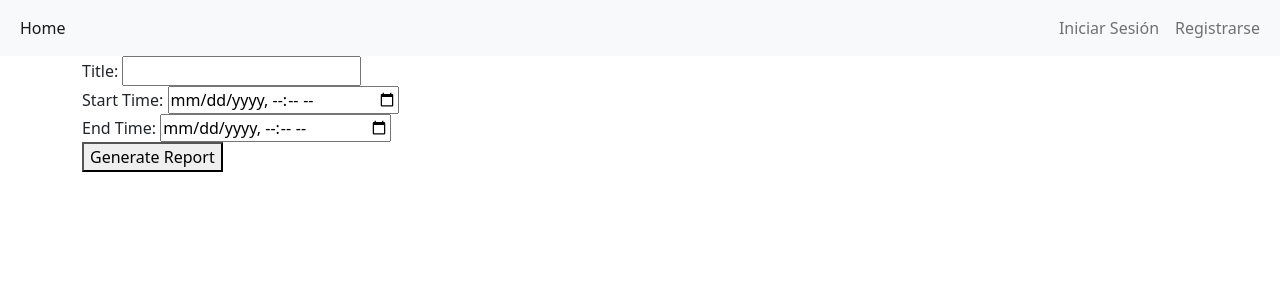
After one commit to GabrielLacunza/TicketApp, a Django app: page /ticket/generate/ in a window 1280 px wide. The commit adds this page. Shown: the top 300 px of the page. Run offline with Django 4.2, Linux system fonts and the light colour scheme.

Commit message:
Funcionalidad completada, queda pendiente; documentacion, generar mas datos de prueba, dar detalle al formulario de los reportes

```diff
--- a/TicketApp/TicketApp/settings.py
+++ b/TicketApp/TicketApp/settings.py
@@ -110,9 +110,9 @@ AUTH_PASSWORD_VALIDATORS = [
 # Internationalization
 # https://docs.djangoproject.com/en/4.2/topics/i18n/
 
-LANGUAGE_CODE = 'es'
+LANGUAGE_CODE = 'es-cl'
 
-TIME_ZONE = 'UTC'
+TIME_ZONE = 'America/Santiago'
 
 USE_I18N = True
 
--- /dev/null
+++ b/TicketApp/templates/admin/generate_report.html
@@ -0,0 +1,19 @@
+{% extends 'index.html' %}
+
+{% block content %}
+
+<form method="post" action="{% url 'generate_report' %}">
+    {% csrf_token %}
+    <label for="id_title">Title:</label>
+    <input type="text" name="title" id="id_title" required>
+    <br>
+    <label for="id_start_time">Start Time:</label>
+    <input type="datetime-local" name="start_time" id="id_start_time" required>
+    <br>
+    <label for="id_end_time">End Time:</label>
+    <input type="datetime-local" name="end_time" id="id_end_time" required>
+    <br>
+    <button type="submit">Generate Report</button>
+</form>
+
+{% endblock %}
--- a/TicketApp/templates/navbar.html
+++ b/TicketApp/templates/navbar.html
@@ -18,6 +18,9 @@
           </li>
           <li class="nav-item">
             <a class="nav-link" href="{% url 'list_ticket' %}">Listado tickets</a>
+          </li>
+          <li class="nav-item">
+            <a class="nav-link" href="{% url 'generate_report' %}">Reportes</a>
           </li>
         {% else %}
           <li class="nav-item">
--- a/TicketApp/ticket/forms.py
+++ b/TicketApp/ticket/forms.py
@@ -59,3 +59,8 @@ class TicketAddForm(forms.ModelForm):
 class TicketSearchForm(forms.Form):
     origen = forms.ChoiceField(choices=Eleccion_lugar, required=False)
     destino = forms.ChoiceField(choices=Eleccion_lugar, required=False)
+
+class ReportForm(forms.Form):
+    title = forms.CharField(max_length=255)
+    start_time = forms.DateTimeField(label='Start Time')
+    end_time = forms.DateTimeField(label='End Time')
--- a/TicketApp/ticket/urls.py
+++ b/TicketApp/ticket/urls.py
@@ -1,7 +1,7 @@
 from django.contrib import admin
 from django.urls import path
 from . import views
-from .views import ticket_detalle, reserva_ticket, ticket_list
+from .views import ticket_detalle, reserva_ticket, ticket_list, generate_report, generate_report_pdf, download_report
 from django.conf import settings
 from django.conf.urls.static import static
 
@@ -26,6 +26,11 @@ urlpatterns = [
 
     path('ticket/<uuid:numero_ticket>/', ticket_detalle, name='ticket_detalle'),
     path('reserva/<uuid:numero_ticket>/', reserva_ticket, name='reserva_ticket'),
+
+    # ==== Funciones para la reporteria de tickets
+
+    path('generate/', generate_report, name='generate_report'),
+    path('generate/download/<str:pdf_path>/', download_report, name='download_report'),
 ]
 if settings.DEBUG:
     urlpatterns += static(settings.MEDIA_URL, document_root=settings.MEDIA_ROOT)
--- a/TicketApp/ticket/views.py
+++ b/TicketApp/ticket/views.py
@@ -1,13 +1,19 @@
 from django.shortcuts import render, get_object_or_404, redirect
 from django.contrib import messages
 from .models import Ticket
-from .forms import  TicketSearchForm, TicketAddForm
+from .forms import  TicketSearchForm, TicketAddForm, ReportForm
 from django.urls import reverse_lazy
 from django.views.generic import ListView, CreateView, UpdateView, DeleteView
 from qrcode import *
 from django.conf import settings
 from core.models import Targetas
 import json
+import pandas as pd
+import matplotlib.pyplot as plt
+import matplotlib
+matplotlib.use('Agg')
+from fpdf import FPDF
+from django.http import HttpResponse
 # Create your views here.
 
 class TicketCreate(CreateView):
@@ -133,3 +139,76 @@ def qrCode(request, numero_ticket):
     img.save(f"{settings.MEDIA_ROOT}/{img_name}")
 
     return render(request, "qrCode.html", {"img_name": img_name})
+
+# ================================= GENERACION DE REPORTES
+
+def generate_report_pdf(title, start_time, end_time):
+    # Fetch data from the "Ticket" model based on the time range
+    tickets = Ticket.objects.filter(fecha_creacion__range=[start_time, end_time])
+
+    # Convert queryset to DataFrame
+    df = pd.DataFrame.from_records(tickets.values())
+
+    # Check if 'ticket_status' column exists in the DataFrame
+    if 'ticket_status' in df.columns:
+        # Compute total ticket count
+        total_tickets = len(df)
+
+        # Compute ticket status distribution
+        ticket_status_counts = df['ticket_status'].value_counts()
+
+        # Plot the ticket status distribution
+        plt.bar(ticket_status_counts.index, ticket_status_counts.values)
+        plt.title('Distribucion de ticket segun estado')
+        plt.xlabel('Estado ticket')
+        plt.ylabel('Conteo')
+
+        # Save the plot as an image
+        image_path = 'report_plot.png'
+        plt.savefig(image_path)
+        plt.close()
+
+        # Create PDF and add the plot image
+        pdf = FPDF()
+        pdf.add_page()
+        pdf.set_font("Arial", size=12)
+        pdf.cell(200, 10, txt=f"Title: {title}", ln=True, align='L')
+        pdf.ln(10)
+        pdf.cell(200, 10, txt=f"Total Tickets: {total_tickets}", ln=True, align='L')
+        pdf.ln(10)
+        pdf.image(image_path, x=10, y=pdf.get_y(), w=190)
+
+        # Save the PDF with the provided title
+        pdf_filename = f"{title}_report.pdf"
+        pdf.output(pdf_filename)
+
+        return pdf_filename
+    else:
+        # Handle the case where 'ticket_status' column is not found in DataFrame
+        return f"Error: 'ticket_status' column not found in DataFrame for title: {title}"
+
+def generate_report(request):
+    if request.method == 'POST':
+        form = ReportForm(request.POST)
+        if form.is_valid():
+            title = form.cleaned_data['title']
+            start_time = form.cleaned_data['start_time']
+            end_time = form.cleaned_data['end_time']
+
+            # Save the report to the database
+            #report = Report(title=title, data="")
+            #report.save()
+
+            # Generate PDF and return the download link
+            pdf_path = generate_report_pdf(title,start_time, end_time)
+            return redirect('download_report', pdf_path=pdf_path)
+    else:
+        form = ReportForm()
+
+    return render(request, 'admin/generate_report.html', {'form': form})
+
+def download_report(request, pdf_path):
+    with open(pdf_path, 'rb') as pdf_file:
+        response = HttpResponse(pdf_file.read(), content_type='application/pdf')
+        response['Content-Disposition'] = f'attachment; filename="{pdf_path}"'
+        return response
```
Also changed, not shown: TicketApp/templates/admin/download_report.html (added, +11 -0 lines), TicketApp/ticket/models.py (+23 -24 lines), TicketApp/db.sqlite3, TicketApp/report_plot.png (added), TicketApp/ticket/migrations/0019_ticket_created_at_alter_ticket_ticket_status.py (added), TicketApp/ticket/migrations/0020_delete_usuario_and_more.py (added), 4 other files.
